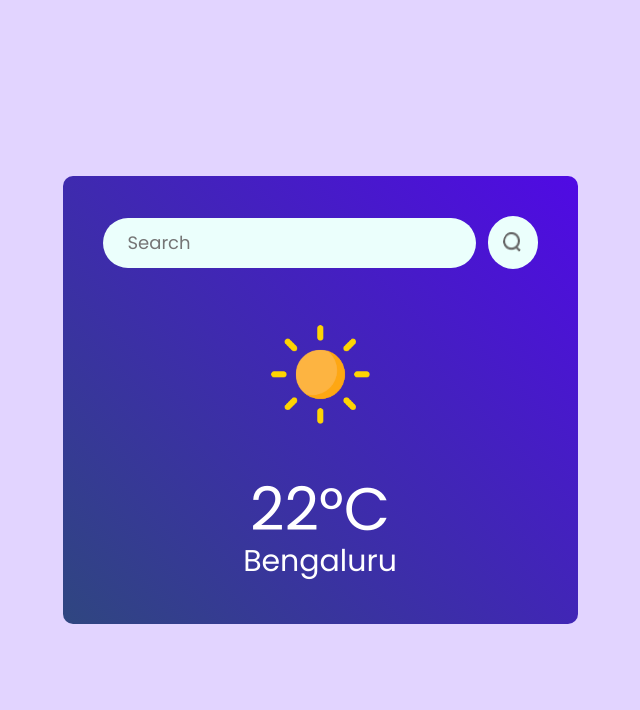
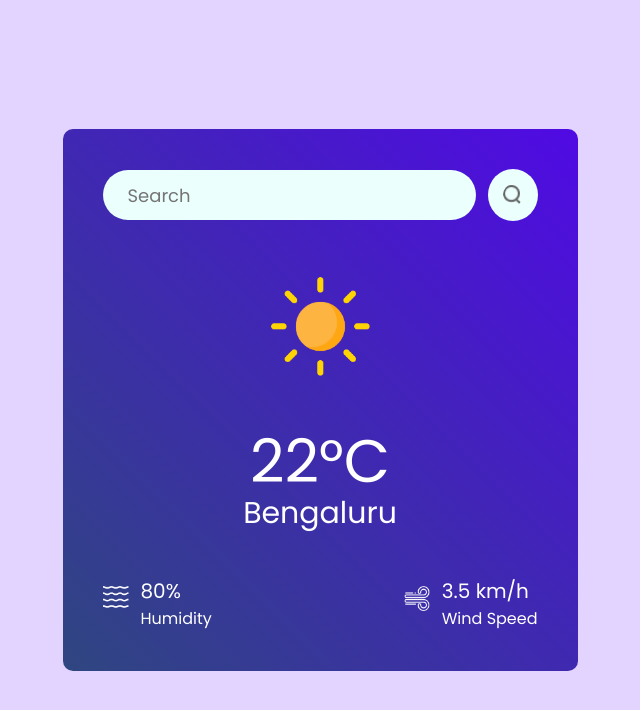
Before and after one commit to adarshbhatk/weather-app, a React (Vite) app: page / in a window 1280 px wide. Shown: the top 710 px of the page, without its empty margins (320-960 px from the left). Built offline with nearby package versions, Linux system fonts and the light colour scheme.

Commit message:
Add humidity and wind speed components

```diff
--- a/src/components/Weather.css
+++ b/src/components/Weather.css
@@ -48,3 +48,28 @@
     color: #fff;
     font-size: 30px;
 }
+
+.weather-data {
+    width: 100%;
+    margin-top: 40px;
+    color: #fff;
+    display: flex;
+    justify-content: space-between;
+}
+
+.weather-data .col {
+    display: flex;
+    align-items: flex-start;
+    gap: 12px;
+    font-size: 20px;
+}
+
+.weather-data .col span {
+    display: block;
+    font-size: 16px;
+}
+
+.weather-data .col img {
+    width: 26px;
+    margin-top: 10px;
+}
--- a/src/components/Weather.jsx
+++ b/src/components/Weather.jsx
@@ -19,6 +19,22 @@
           <img src={clear_icon} alt=" Weather icon" className='weather-icon' />
           <p className='temperature'>22°C</p>
           <p className='location'>Bengaluru</p>
+          <div className="weather-data">
+            <div className="col">
+                <img src={humidity_icon} alt="Humidity icon" />
+                <div>
+                    <p>80%</p>
+                    <span>Humidity</span>
+                    </div>
+            </div>
+            <div className="col">
+                <img src={wind_icon} alt="Wind icon" />
+                <div>
+                    <p>3.5 km/h</p>
+                    <span>Wind Speed</span>
+                    </div>
+            </div>
+          </div>
         </div>
       );
 }
```
Also changed, not shown: 1 other file (tests, documents, lock files or other folders).
